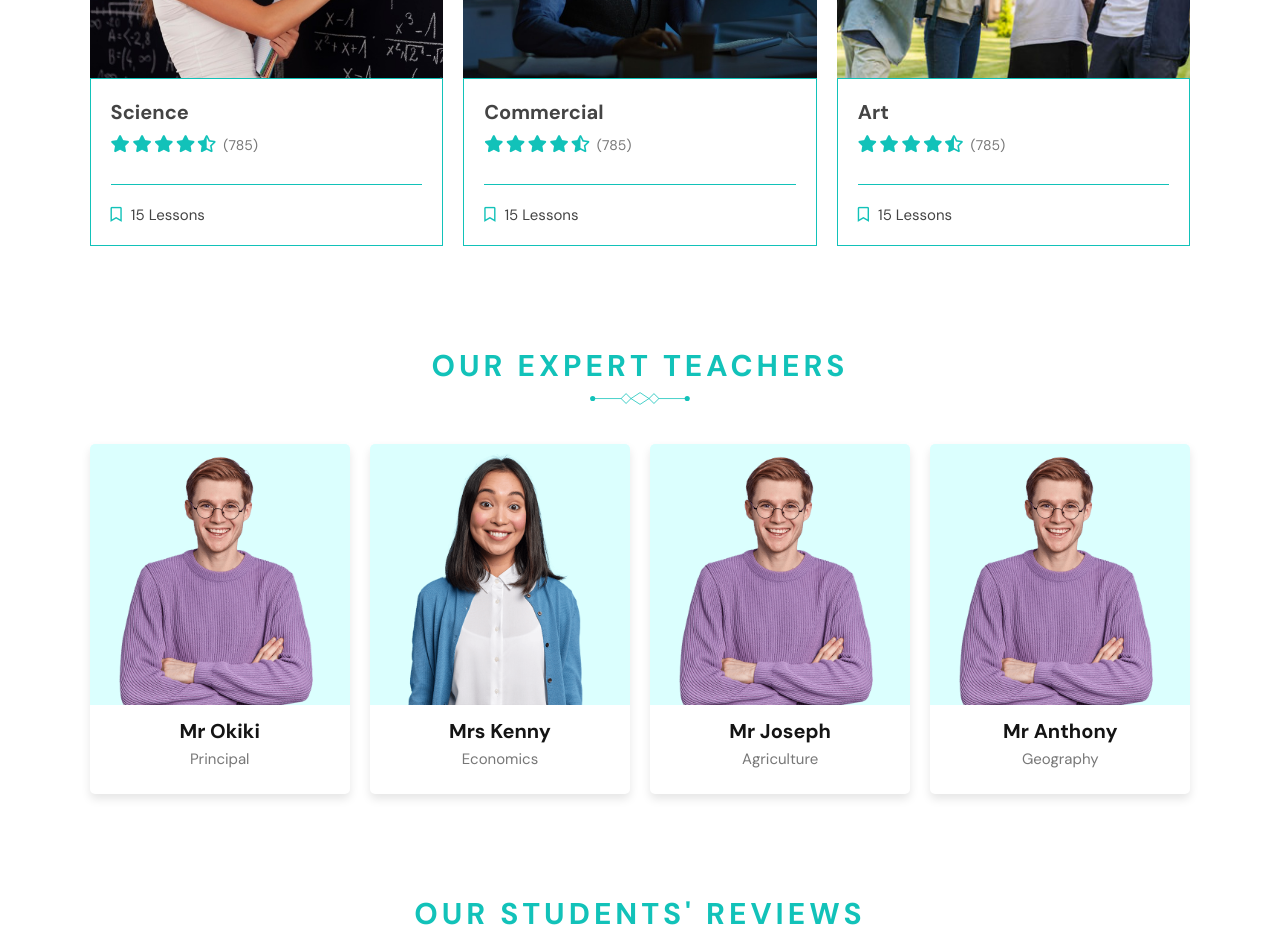
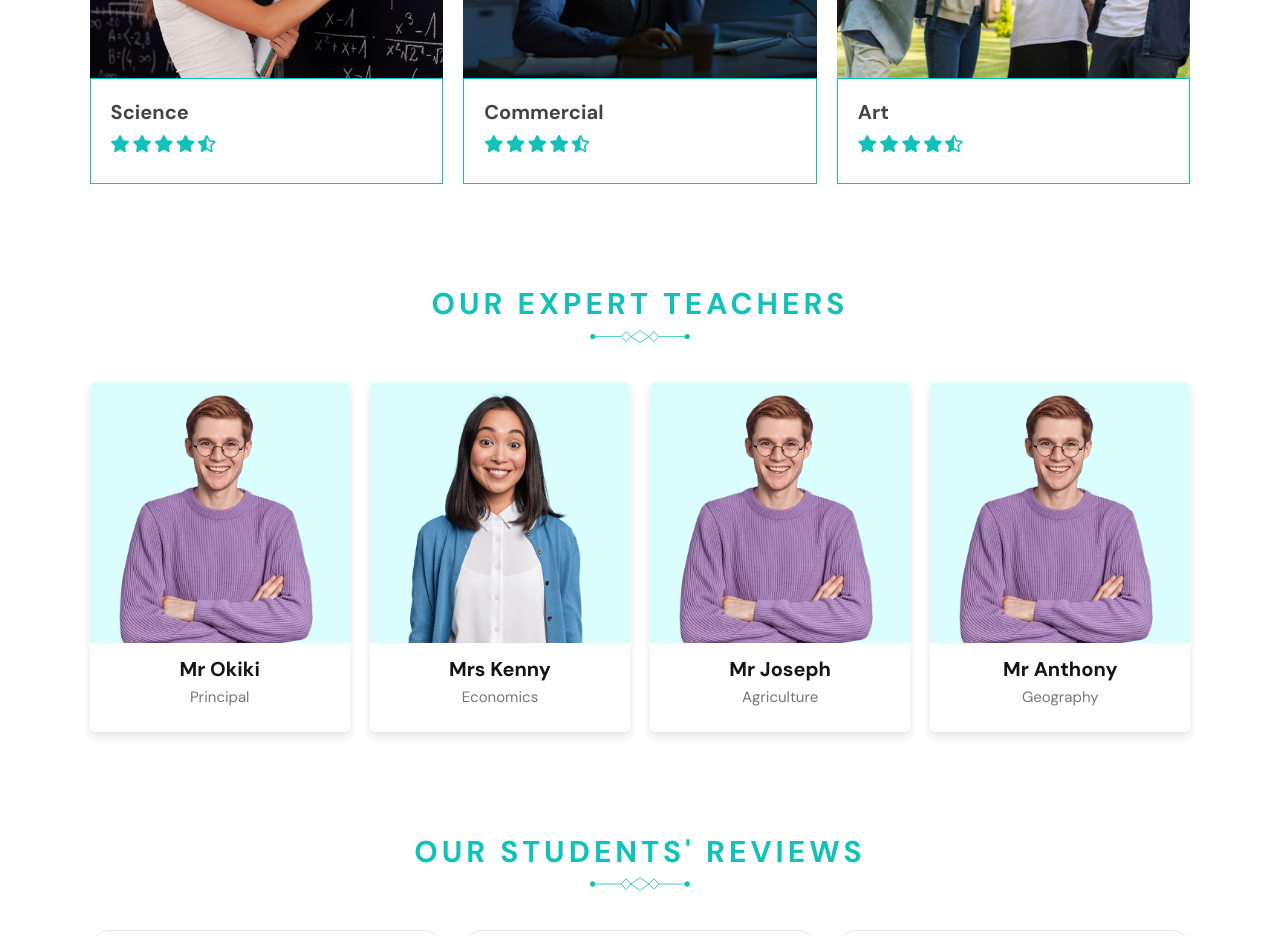
Before and after one commit to toshtech401/Stepping-Stone, a plain HTML site: page index.html in a window 1280 px wide. Shown: the part 2340-3276 px from the top of the page. Drawn offline with nearby package versions, Linux system fonts and the light colour scheme; a web font is replaced by a local one.

Commit message:
compiling

```diff
--- a/css/style.css
+++ b/css/style.css
@@ -861,6 +861,12 @@ section {
 .heading::after{
 	display: none;
 }
+.login-form{
+	display: none;
+}
+#login-btn{
+	display: none;
+}
 }
 
 
--- a/index.html
+++ b/index.html
@@ -137,11 +137,8 @@
 						<i class="fas fa-star"></i>
 						<i class="fas fa-star"></i>
 						<i class="fas fa-star-half-alt"></i>
-						<span>(785)</span>
 					</div>
-					<div class="icons">
-						<span><i class="far fa-bookmark"></i> 15 lessons</span>
-					</div>
+
 				</div>
 
 			</div>
@@ -160,10 +157,6 @@
 						<i class="fas fa-star"></i>
 						<i class="fas fa-star"></i>
 						<i class="fas fa-star-half-alt"></i>
-						<span>(785)</span>
-					</div>
-					<div class="icons">
-						<span><i class="far fa-bookmark"></i> 15 lessons</span>
 					</div>
 				</div>
 
@@ -183,10 +176,6 @@
 						<i class="fas fa-star"></i>
 						<i class="fas fa-star"></i>
 						<i class="fas fa-star-half-alt"></i>
-						<span>(785)</span>
-					</div>
-					<div class="icons">
-						<span><i class="far fa-bookmark"></i> 15 lessons</span>
 					</div>
 				</div>
 
```
